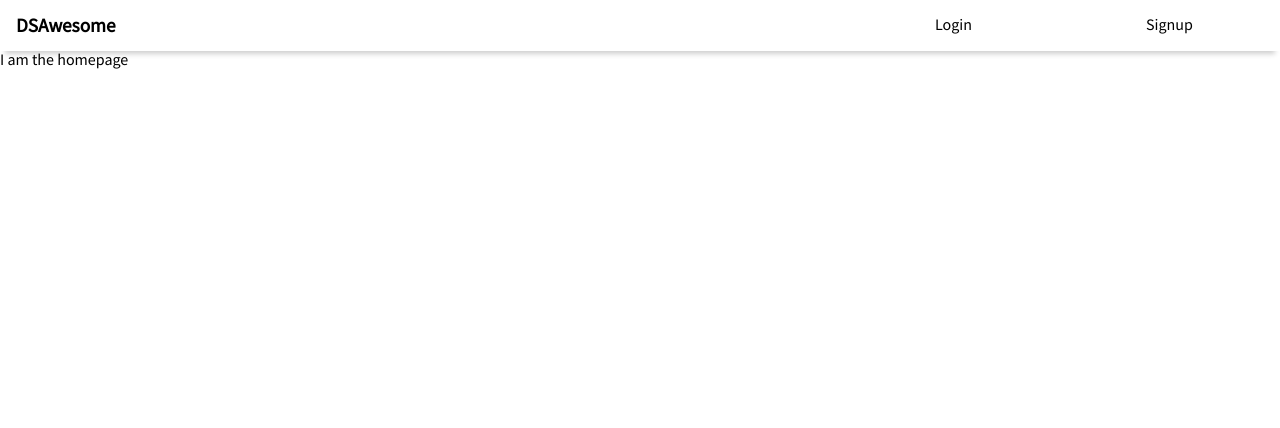
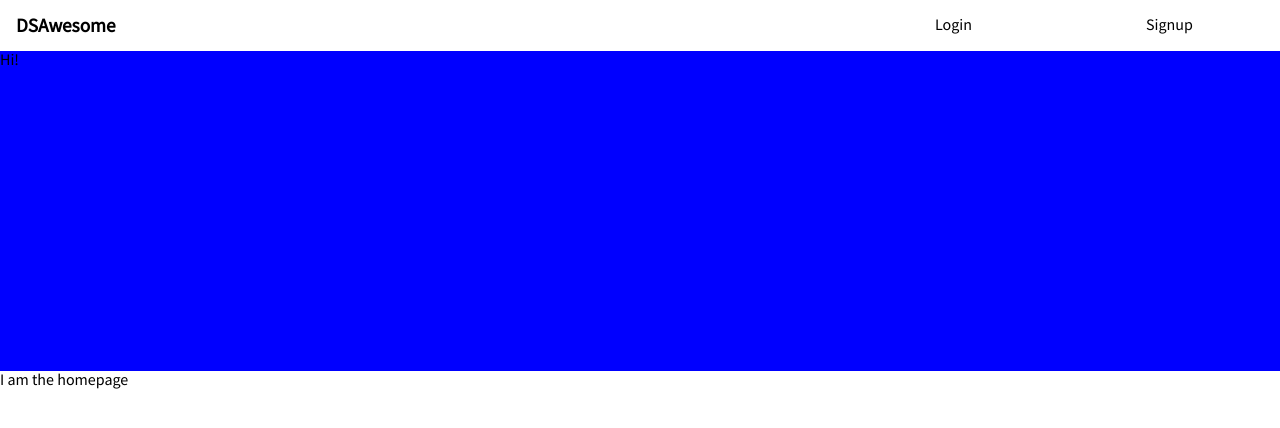
Before and after one commit to thinkful-ei18/sr-client-cm-eg, a React (Create React App) app: page / in a window 1280 px wide. Shown: the top 428 px of the page. Built offline with nearby package versions, Linux system fonts and the light colour scheme; no server answers.

Commit message:
begin homepage

```diff
--- a/src/Home.js
+++ b/src/Home.js
@@ -6,7 +6,10 @@ import './styles/style-homepage/homeComponent.css';
 export class Home extends Component {
   render() {
     return (
-      <h1>I am the homepage</h1>
+      <div className='homepage-container'>
+        <div className='top-clip'>Hi!</div>
+        <h1>I am the homepage</h1>
+      </div>
     )
   }
 }
--- a/src/styles/style-homepage/homeComponent.css
+++ b/src/styles/style-homepage/homeComponent.css
@@ -0,0 +1,8 @@
+.homepage-container {
+
+}
+
+.top-clip {
+  height: 40vh;
+  background-color: blue;
+}
```
